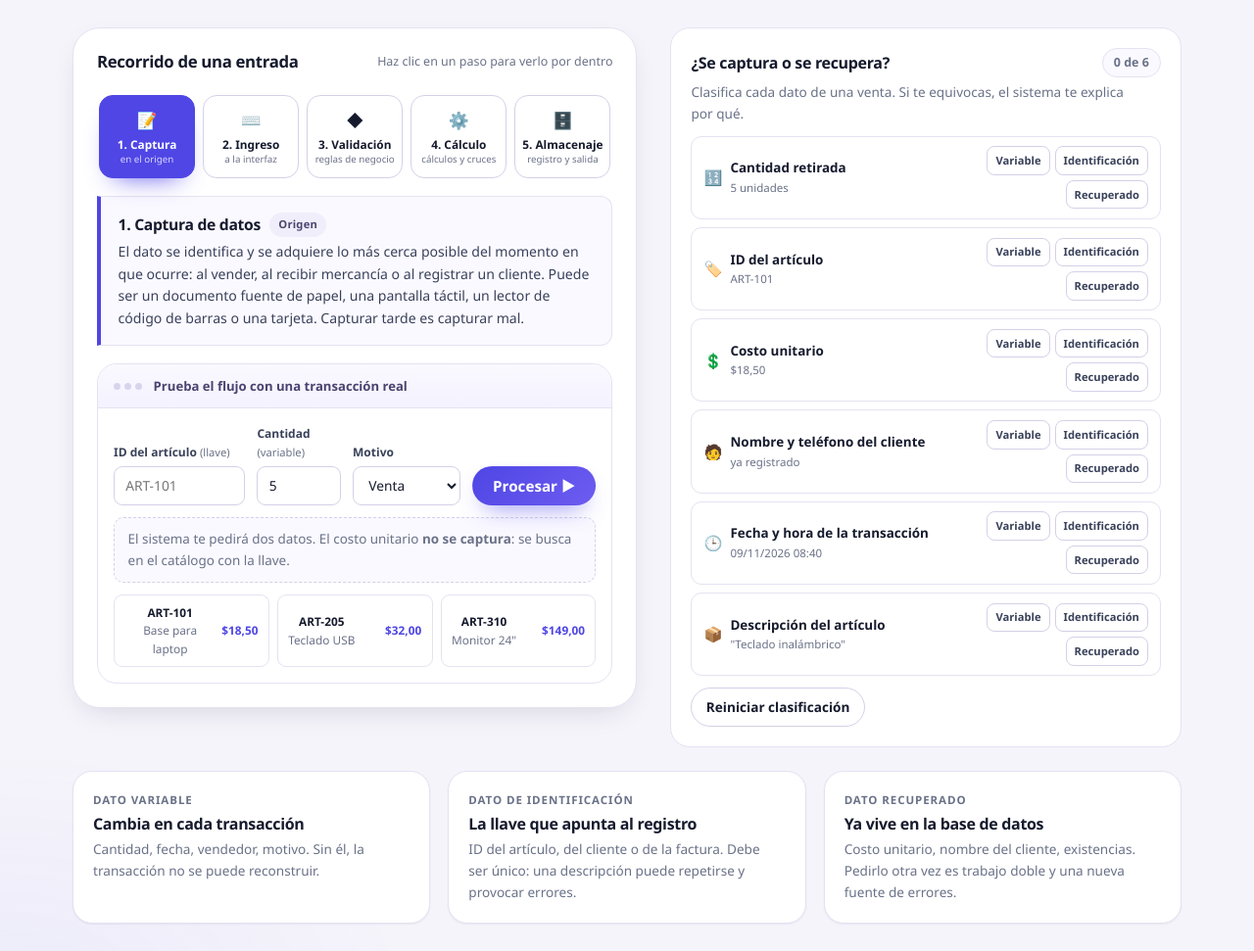
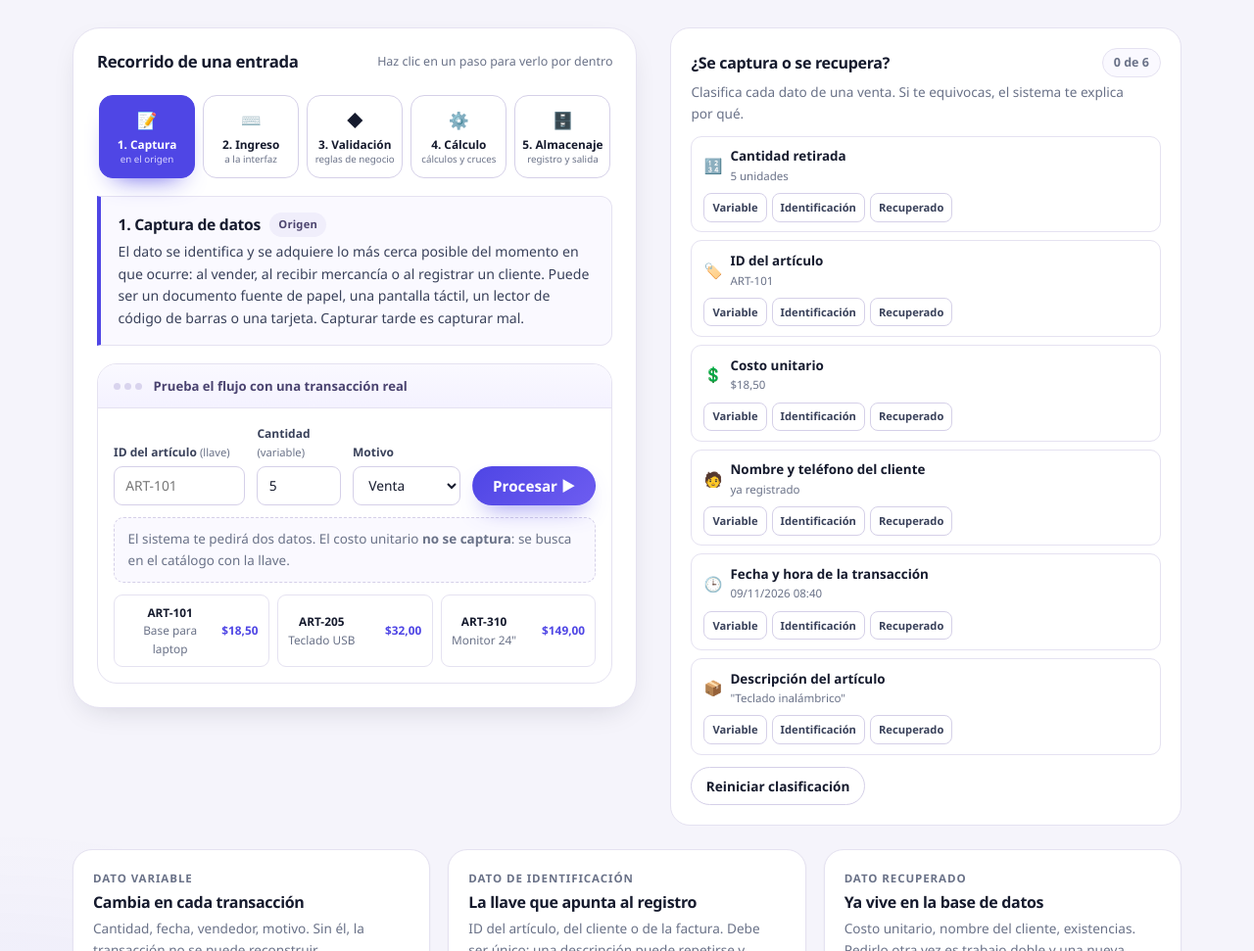
Before and after one commit to luisdai/sistema-de-informacion-II, a plain HTML site: page index.html in a window 1280 px wide. Shown: the part 2140-3111 px from the top of the page at 98% size. Drawn offline with Linux system fonts and the light colour scheme.

Commit message:
fix(clasificador): alinear las tres opciones en una fila
La descripción y los botones compartían dos columnas estrechas, por lo que la tercera opción caía a otra línea. Ahora la descripción ocupa el ancho completo y las tres opciones se alinean debajo.

```diff
--- a/css/sections.css
+++ b/css/sections.css
@@ -127,13 +127,13 @@
 .class-score{font-size:.78rem;font-weight:750;color:var(--muted);background:var(--surface-2);border:1px solid var(--line);border-radius:99px;padding:.25rem .7rem}
 .class-rows{display:grid;gap:8px;margin-top:12px}
 .class-row{
-  display:grid;grid-template-columns:1.15fr 1fr;gap:12px;align-items:center;
+  display:grid;grid-template-columns:1fr;gap:8px;align-items:start;
   padding:.6rem .75rem;border:1px solid var(--line);border-radius:11px;background:#fff;
 }
 .class-row .field-desc{font-size:.84rem;display:flex;gap:.5rem;align-items:center;font-weight:600}
 .class-row .field-desc i{font-style:normal;font-size:.95rem}
 .class-row .field-desc small{display:block;font-weight:500;color:var(--muted);font-size:.72rem}
-.class-opts{display:flex;gap:5px;justify-content:flex-end;flex-wrap:wrap}
+.class-opts{display:flex;gap:5px;justify-content:flex-start;flex-wrap:wrap}
 .class-opt{
   border:1px solid var(--line-strong);background:#fff;border-radius:8px;
   font-size:.7rem;font-weight:700;padding:.3rem .5rem;color:var(--ink-soft);transition:all .15s;
```
